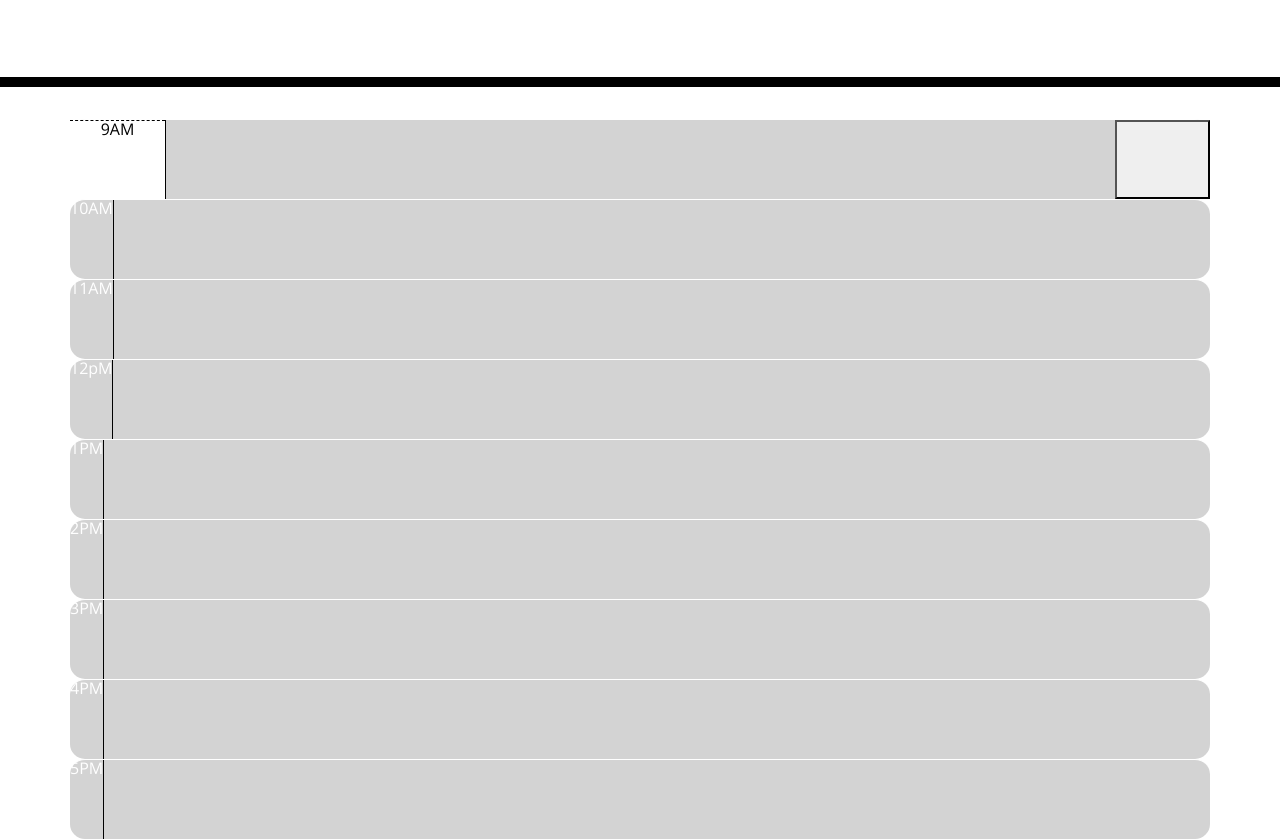
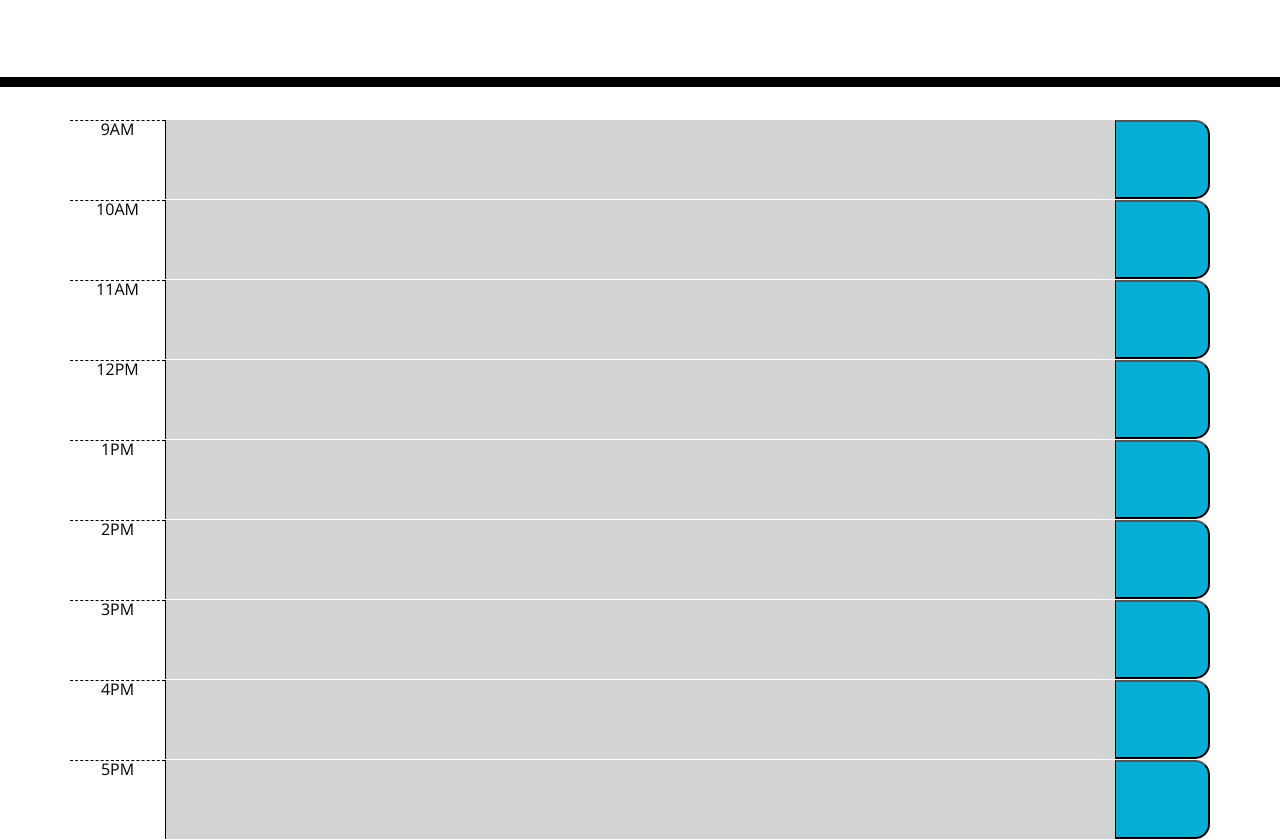
Before and after one commit to jugrajn/dayPlanner, a plain HTML site: page index.html in a window 1280 px wide. Shown: the part 181-1020 px from the top of the page. Drawn offline with nearby package versions, Linux system fonts and the light colour scheme.

Commit message:
assigned button selector

```diff
--- a/index.html
+++ b/index.html
@@ -30,15 +30,15 @@
     </header>
     <div class="container">
       <!-- Timeblocks go here -->
-      <div id="am9" class="row time-block past"><div class="col-md-1 hour">9AM</div><textarea class="col-md-10"></textarea><button class="col-md-1"></button></div>
-      <div id="am10" class="row time-block past"><div>10AM</div><textarea></textarea></div>
-      <div id="am11" class="row time-block past"><div>11AM</div><textarea></textarea></div>
-      <div id="pm12" class="row time-block past"><div>12pM</div><textarea></textarea></div>
-      <div id="pm1" class="row time-block past"><div>1PM</div><textarea></textarea></div>
-      <div id="pm2" class="row time-block past"><div>2PM</div><textarea></textarea></div>
-      <div id="pm3" class="row time-block past"><div>3PM</div><textarea></textarea></div>
-      <div id="pm4" class="row time-block past"><div>4PM</div><textarea></textarea></div>
-      <div id="pm5" class="row time-block past"><div>5PM</div><textarea></textarea></div>
+      <div id="am9" class="row time-block past"><div class="col-md-1 hour">9AM</div><textarea class="col-md-10 description"></textarea><button class="col-md-1 saveBtn"></button></div>
+      <div id="am10" class="row time-block past"><div class="col-md-1 hour">10AM</div><textarea class="col-md-10 description"></textarea><button class="col-md-1 saveBtn"></button></div>
+      <div id="am11" class="row time-block past"><div class="col-md-1 hour">11AM</div><textarea class="col-md-10 description"></textarea><button class="col-md-1 saveBtn"></button></div>
+      <div id="pm12" class="row time-block past"><div class="col-md-1 hour">12PM</div><textarea class="col-md-10 description"></textarea><button class="col-md-1 saveBtn"></button></div>
+      <div id="pm1" class="row time-block past"><div class="col-md-1 hour">1PM</div><textarea class="col-md-10 description"></textarea><button class="col-md-1 saveBtn"></button></div>
+      <div id="pm2" class="row time-block past"><div class="col-md-1 hour">2PM</div><textarea class="col-md-10 description"></textarea><button class="col-md-1 saveBtn"></button></div>
+      <div id="pm3" class="row time-block past"><div class="col-md-1 hour">3PM</div><textarea class="col-md-10 description"></textarea><button class="col-md-1 saveBtn"></button></div>
+      <div id="pm4" class="row time-block past"><div class="col-md-1 hour">4PM</div><textarea class="col-md-10 description"></textarea><button class="col-md-1 saveBtn"></button></div>
+      <div id="pm5" class="row time-block past"><div class="col-md-1 hour">5PM</div><textarea class="col-md-10 description"></textarea><button class="col-md-1 saveBtn"></button></div>
     </div>
 
     <script src="https://cdnjs.cloudflare.com/ajax/libs/jquery/3.2.1/jquery.min.js"></script>
```
